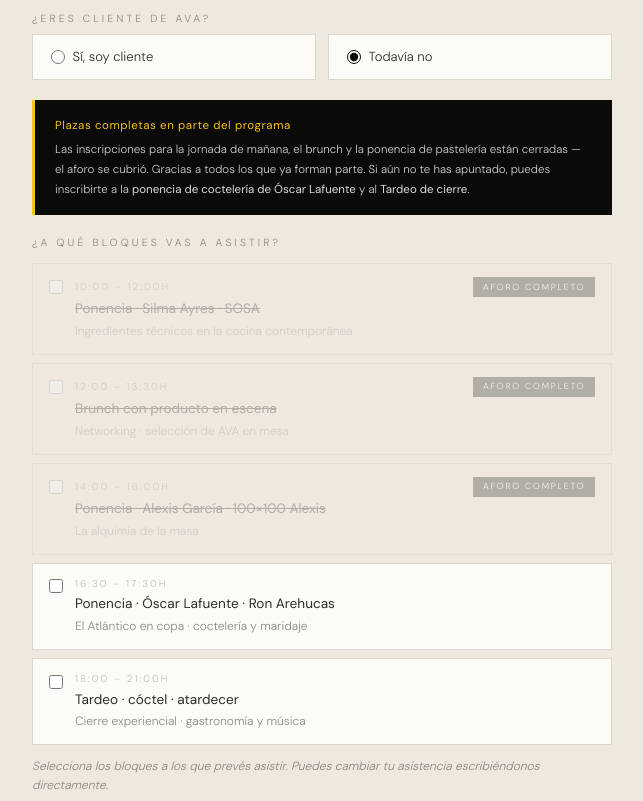
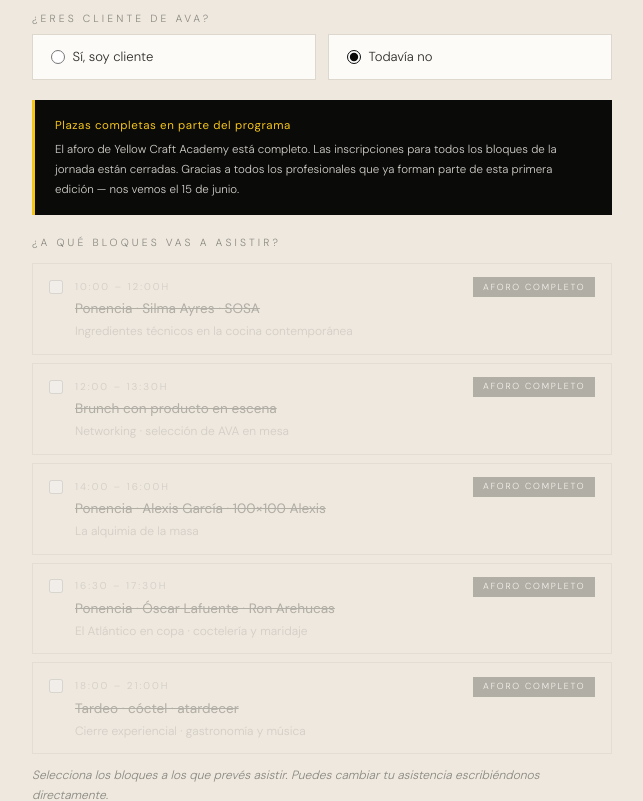
Before and after one commit to Manvott/yellow-craft-academy, a Next.js app: page /en/evento in a window 1280 px wide. Shown: the part 6834-7635 px from the top of the page, without its empty margins (318-961 px from the left). Built offline with nearby package versions, Linux system fonts and the light colour scheme.

Commit message:
feat(registro): aforo completo en todos los bloques, inscripciones cerradas

```diff
--- a/components/landing/LandingClient.tsx
+++ b/components/landing/LandingClient.tsx
@@ -10,8 +10,8 @@ const BLOQUES = [
   { value: '10:00 – 12:00h · Silma Ayres · SOSA', hora: '10:00 – 12:00h', nombre: 'Ponencia · Silma Ayres · SOSA', sub: 'Ingredientes técnicos en la cocina contemporánea', cerrado: true },
   { value: '12:00 – 13:30h · Brunch con producto', hora: '12:00 – 13:30h', nombre: 'Brunch con producto en escena', sub: 'Networking · selección de AVA en mesa', cerrado: true },
   { value: '14:00 – 16:00h · Alexis García · 100×100', hora: '14:00 – 16:00h', nombre: 'Ponencia · Alexis García · 100×100 Alexis', sub: 'La alquimia de la masa', cerrado: true },
-  { value: '16:30 – 17:30h · Óscar Lafuente · Ron Arehucas', hora: '16:30 – 17:30h', nombre: 'Ponencia · Óscar Lafuente · Ron Arehucas', sub: 'El Atlántico en copa · coctelería y maridaje', cerrado: false },
-  { value: '18:00 – 21:00h · Tardeo · cóctel · atardecer', hora: '18:00 – 21:00h', nombre: 'Tardeo · cóctel · atardecer', sub: 'Cierre experiencial · gastronomía y música', cerrado: false },
+  { value: '16:30 – 17:30h · Óscar Lafuente · Ron Arehucas', hora: '16:30 – 17:30h', nombre: 'Ponencia · Óscar Lafuente · Ron Arehucas', sub: 'El Atlántico en copa · coctelería y maridaje', cerrado: true },
+  { value: '18:00 – 21:00h · Tardeo · cóctel · atardecer', hora: '18:00 – 21:00h', nombre: 'Tardeo · cóctel · atardecer', sub: 'Cierre experiencial · gastronomía y música', cerrado: true },
 ]
 
 const PONENTES = [
@@ -355,8 +355,8 @@ function RegistroForm() {
       <div style={{ padding: '1rem 1.25rem', background: 'var(--negro)', borderLeft: '3px solid var(--amarillo)', marginTop: '0.5rem' }}>
         <p style={{ fontSize: '0.72rem', color: 'rgba(247,243,238,0.85)', lineHeight: 1.7, fontFamily: 'DM Sans, sans-serif' }}>
           <strong style={{ color: 'var(--amarillo)', display: 'block', marginBottom: '0.3rem', letterSpacing: '0.05em' }}>Plazas completas en parte del programa</strong>
-          Las inscripciones para la jornada de mañana, el brunch y la ponencia de pastelería están cerradas — el aforo se cubrió. Gracias a todos los que ya forman parte.
-          Si aún no te has apuntado, puedes inscribirte a la <strong style={{ color: 'rgba(247,243,238,0.9)' }}>ponencia de coctelería de Óscar Lafuente</strong> y al <strong style={{ color: 'rgba(247,243,238,0.9)' }}>Tardeo de cierre</strong>.
+          El aforo de Yellow Craft Academy está completo. Las inscripciones para todos los bloques de la jornada están cerradas.
+          Gracias a todos los profesionales que ya forman parte de esta primera edición — nos vemos el 15 de junio.
         </p>
       </div>
 
```
